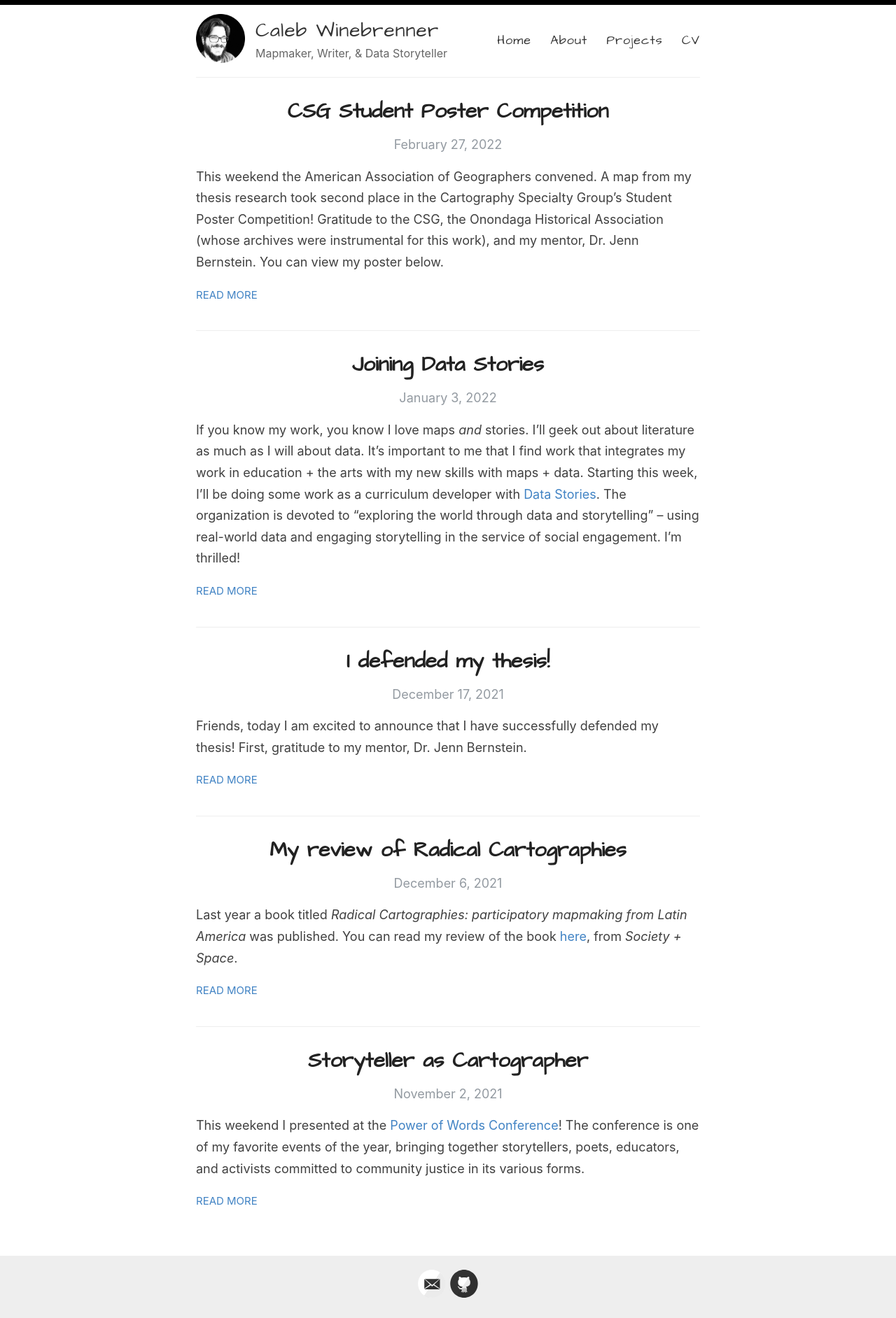
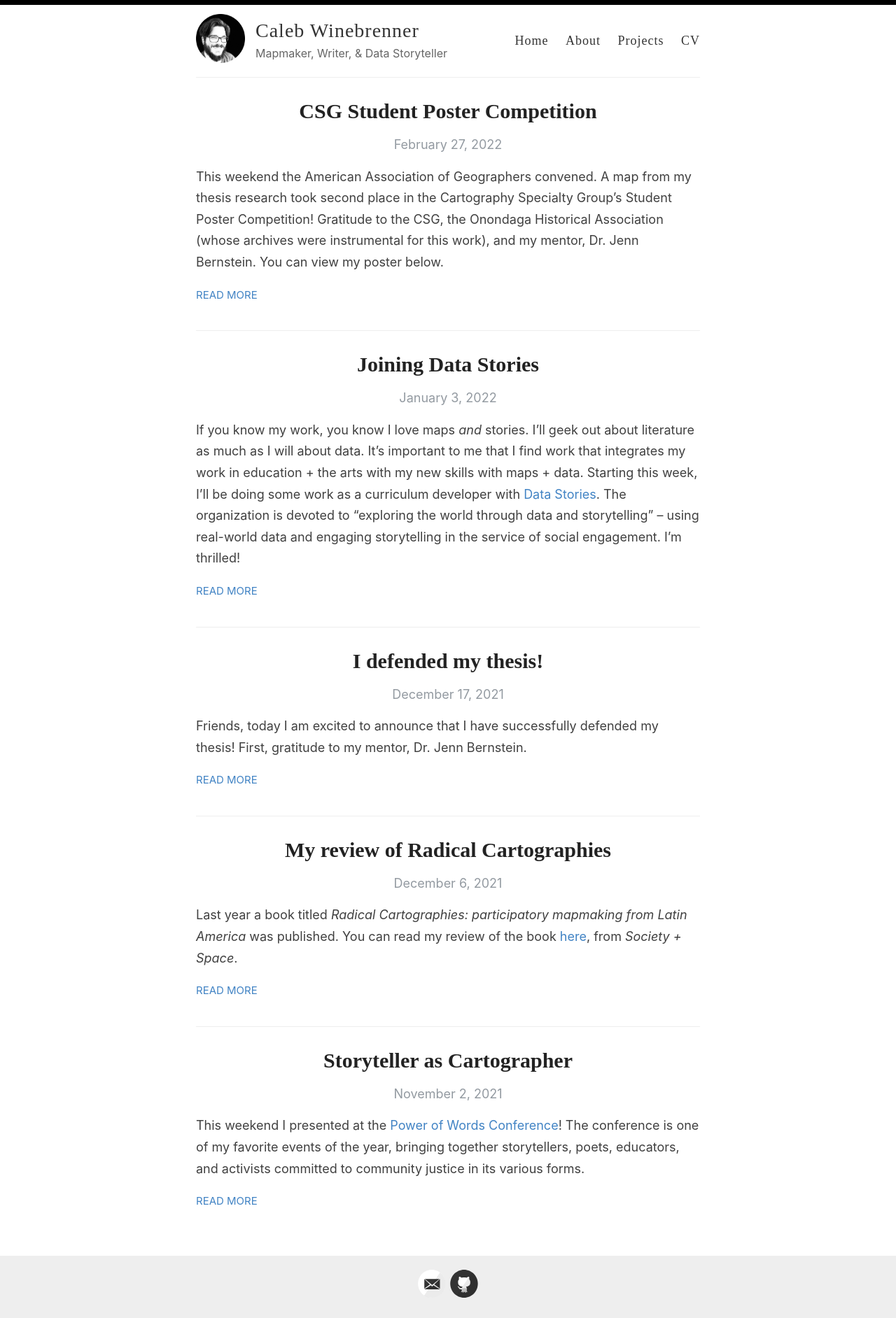
Before and after one commit to mappist/mappist.github.io, a Jekyll site: the page built from index.html, in a window 1280 px wide. Shown: the whole page at 70% size. Built offline with Jekyll 4.4.1, drawn with Linux system fonts in a browser that asks for light colours; some web fonts are replaced; the list of posts is cut into pages by our own code.

Commit message:
Update style.scss

```diff
--- a/assets/style.scss
+++ b/assets/style.scss
@@ -13,7 +13,7 @@
 /* BASE RULES */
 /**************/
 
-@import url('https://fonts.googleapis.com/css2?family=Architects+Daughter');
+@import url('https://fonts.googleapis.com/css2?family=IM+Fell+English&family=Open+Sans&display=swap');
 
 html {
   font-size: 100%;
```
